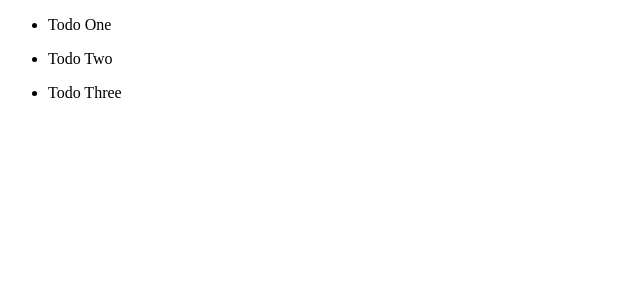
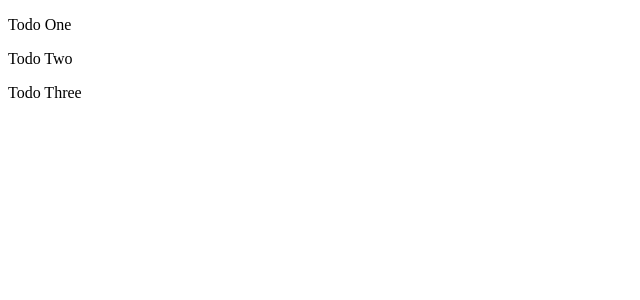
Before and after one commit to SyntaxError843/AngularAppYT, an Angular app: page / in a window 1280 px wide. Shown: the top 300 px of the page, without its empty margins (0-640 px from the left). Built offline with nearby package versions, Linux system fonts and the light colour scheme.

Commit message:
added todo-item.component and some weird code

```diff
--- a/src/app/app.module.ts
+++ b/src/app/app.module.ts
@@ -4,11 +4,13 @@ import { NgModule } from '@angular/core';
 import { AppRoutingModule } from './app-routing.module';
 import { AppComponent } from './app.component';
 import { TodosComponent } from './components/todos/todos.component';
+import { TodoItemComponent } from './components/todo-item/todo-item.component';
 
 @NgModule({
   declarations: [
     AppComponent,
-    TodosComponent
+    TodosComponent,
+    TodoItemComponent
   ],
   imports: [
     BrowserModule,
--- /dev/null
+++ b/src/app/components/todo-item/todo-item.component.html
@@ -0,0 +1,3 @@
+<p>
+    {{ todo.title }}
+</p>
--- /dev/null
+++ b/src/app/components/todo-item/todo-item.component.ts
@@ -0,0 +1,17 @@
+import { Component, OnInit, Input } from '@angular/core';
+import { Todo } from 'src/app/models/Todo';
+
+@Component({
+  selector: 'app-todo-item',
+  templateUrl: './todo-item.component.html',
+  styleUrls: ['./todo-item.component.css']
+})
+export class TodoItemComponent implements OnInit {
+  @Input() todo:Todo;
+
+  constructor() { }
+
+  ngOnInit(): void {
+  }
+
+}
--- a/src/app/components/todos/todos.component.html
+++ b/src/app/components/todos/todos.component.html
@@ -1,5 +1,3 @@
 <div>
-    <ul *ngFor="let todo of todos">
-        <li>{{ todo.title }}</li>
-    </ul>
+    <app-todo-item *ngFor="let todo of todos" [todo]="todo"></app-todo-item>
 </div>
```
Also changed, not shown: src/app/components/todo-item/todo-item.component.css (added), 1 other file (tests, documents, lock files or other folders).
